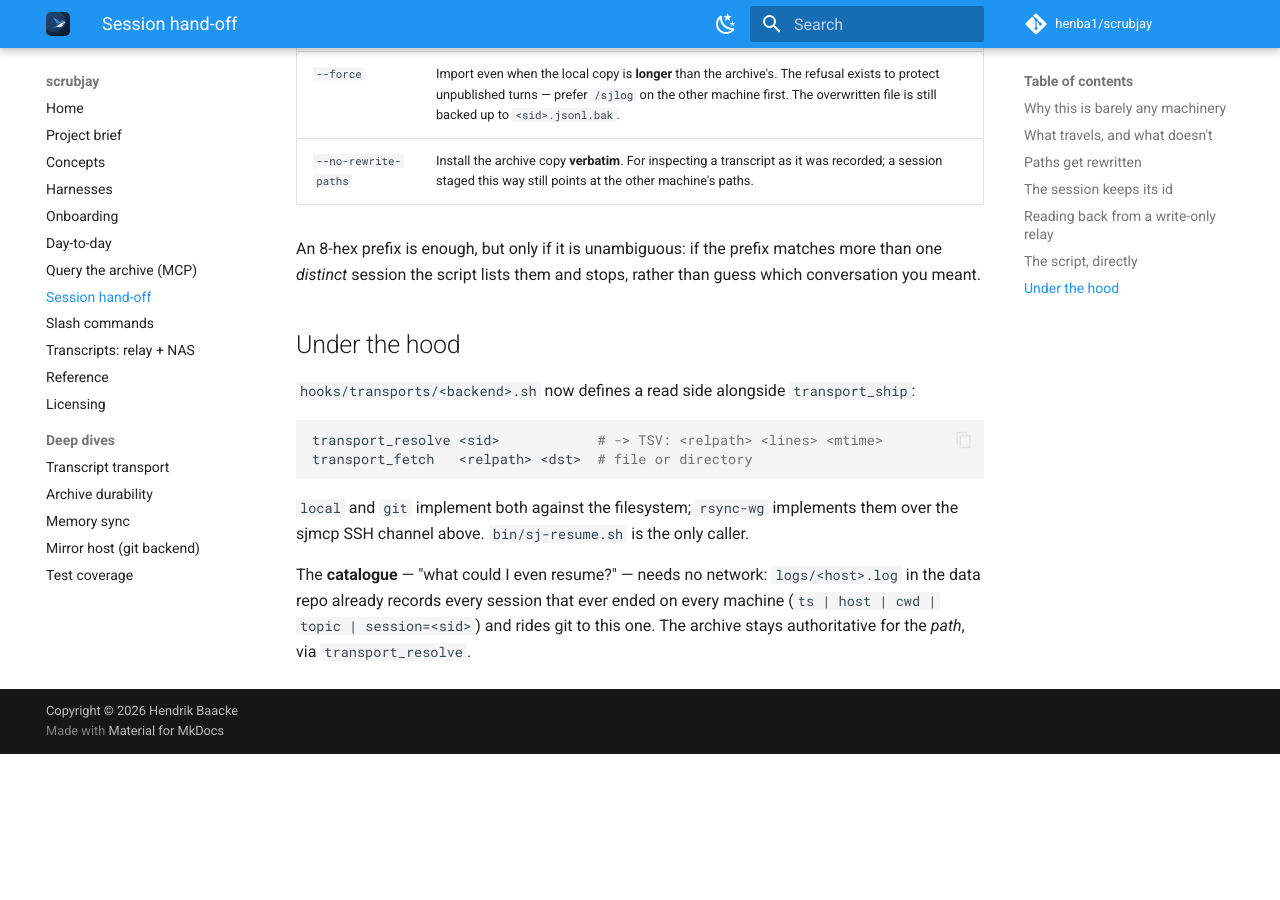
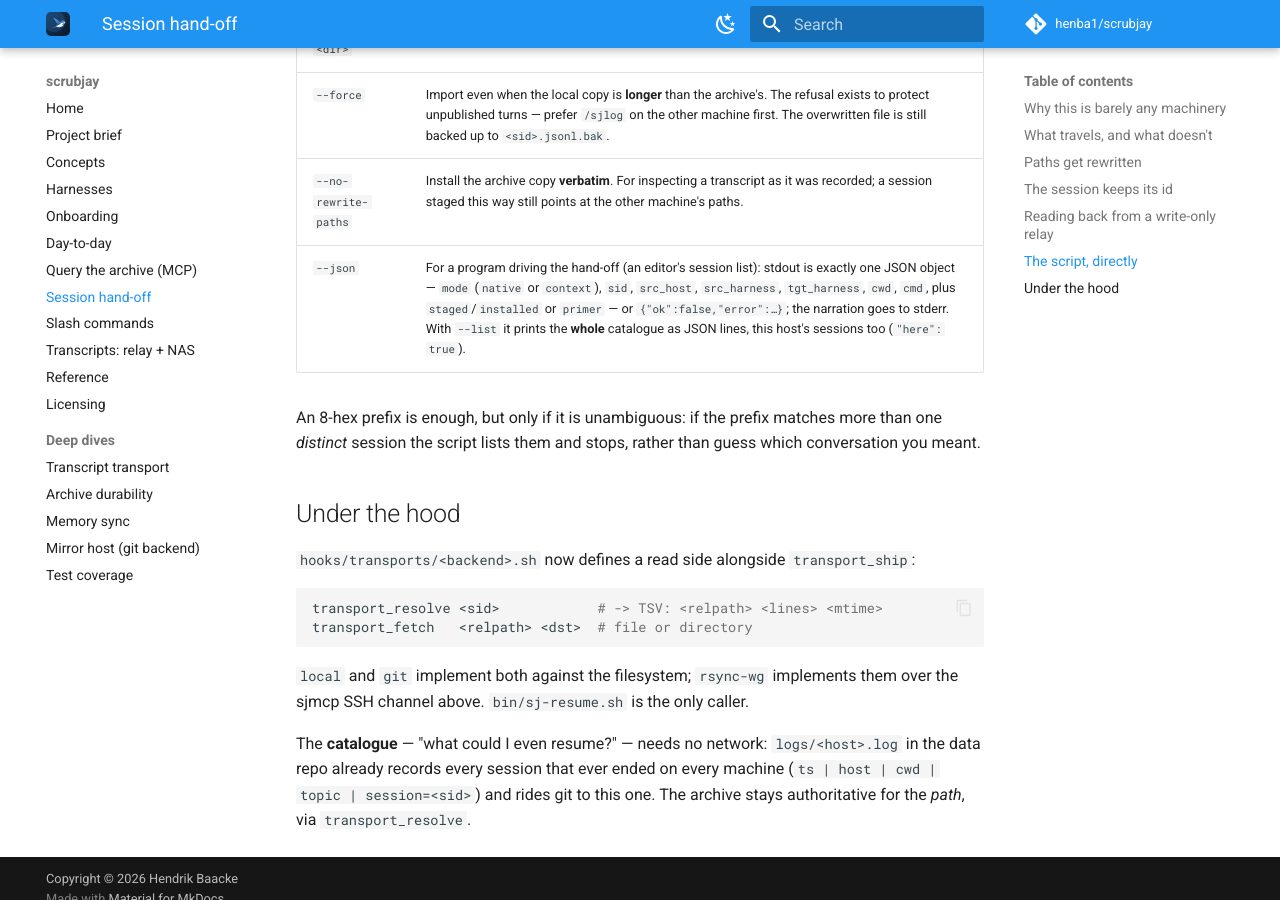
Before and after one commit to henba1/scrubjay, an MkDocs documentation site: the page built from docs/handoff.md, in a window 1280 px wide and 900 px high, scrolled down 3292 px. Built offline with MkDocs 1.6.1 and Material for MkDocs 9.7.7, drawn with Linux system fonts in a browser that asks for light colours; comment, search, counter and statistics services are not loaded; before the commit the page ends 4046 px from its top, so only the background shows below that.

Commit message:
sj-resume: --json for front-ends, and an interactive opencode carry-over (#88)
* sj-resume: --json for front-ends, and an interactive opencode carry-over

--json moves the narration to stderr and prints exactly one JSON object
(mode native|context, sid, hosts, harnesses, cmd, staged/primer) or an
{ok:false} error; --list --json prints the whole catalogue as JSON lines.
An editor's session list can drive a hand-off without scraping prose.

opencode's carry-over command was 'opencode run', which answers one
message and exits; it is now 'opencode --prompt', which opens the TUI.

Co-Authored-By: Claude <noreply@anthropic.com>

* sj-resume --list --json: one jq over the catalogue (a jq per row took 20 s on a Pi)

Co-Authored-By: Claude <noreply@anthropic.com>

---------

Co-authored-by: Claude <noreply@anthropic.com>

```diff
--- a/docs/handoff.md
+++ b/docs/handoff.md
@@ -127,6 +127,7 @@ sj-resume.sh <sid|sid8>        # stage it into the project dir you're standing i
 | `--into <dir>` | The project lives somewhere else here. Stage against `<dir>` instead of `$PWD`. |
 | `--force` | Import even when the local copy is **longer** than the archive's. The refusal exists to protect unpublished turns — prefer `/sjlog` on the other machine first. The overwritten file is still backed up to `<sid>.jsonl.bak`. |
 | `--no-rewrite-paths` | Install the archive copy **verbatim**. For inspecting a transcript as it was recorded; a session staged this way still points at the other machine's paths. |
+| `--json` | For a program driving the hand-off (an editor's session list): stdout is exactly one JSON object — `mode` (`native` or `context`), `sid`, `src_host`, `src_harness`, `tgt_harness`, `cwd`, `cmd`, plus `staged`/`installed` or `primer` — or `{"ok":false,"error":…}`; the narration goes to stderr. With `--list` it prints the **whole** catalogue as JSON lines, this host's sessions too (`"here": true`). |
 
 An 8-hex prefix is enough, but only if it is unambiguous: if the prefix matches more than one
 *distinct* session the script lists them and stops, rather than guess which conversation you meant.
```
Also changed, not shown: 3 other files.
